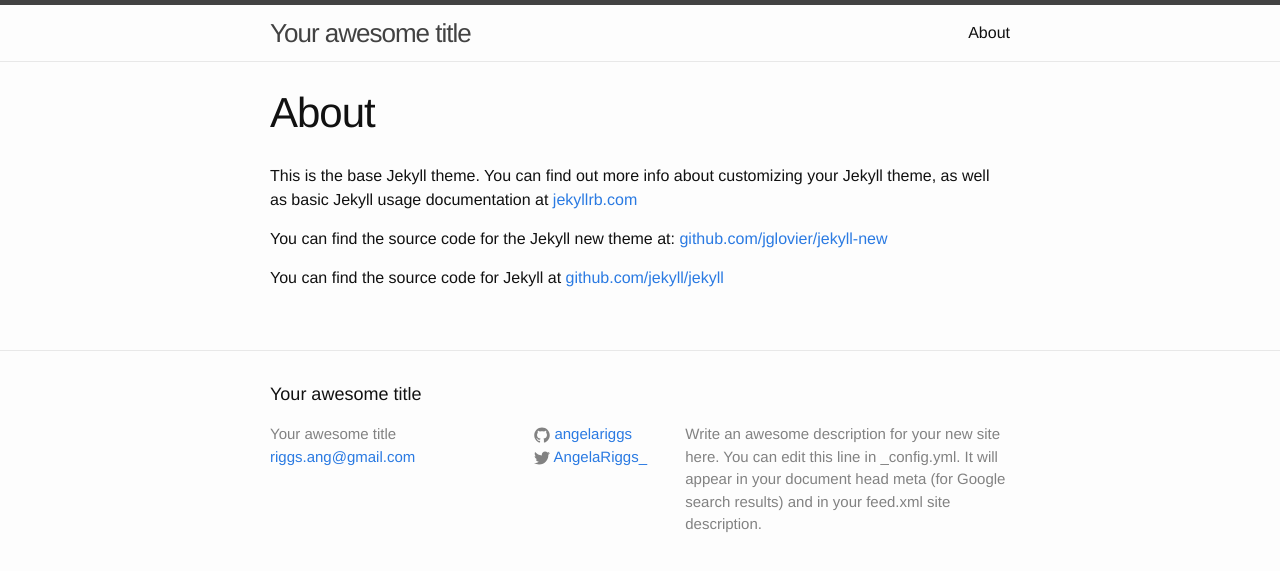
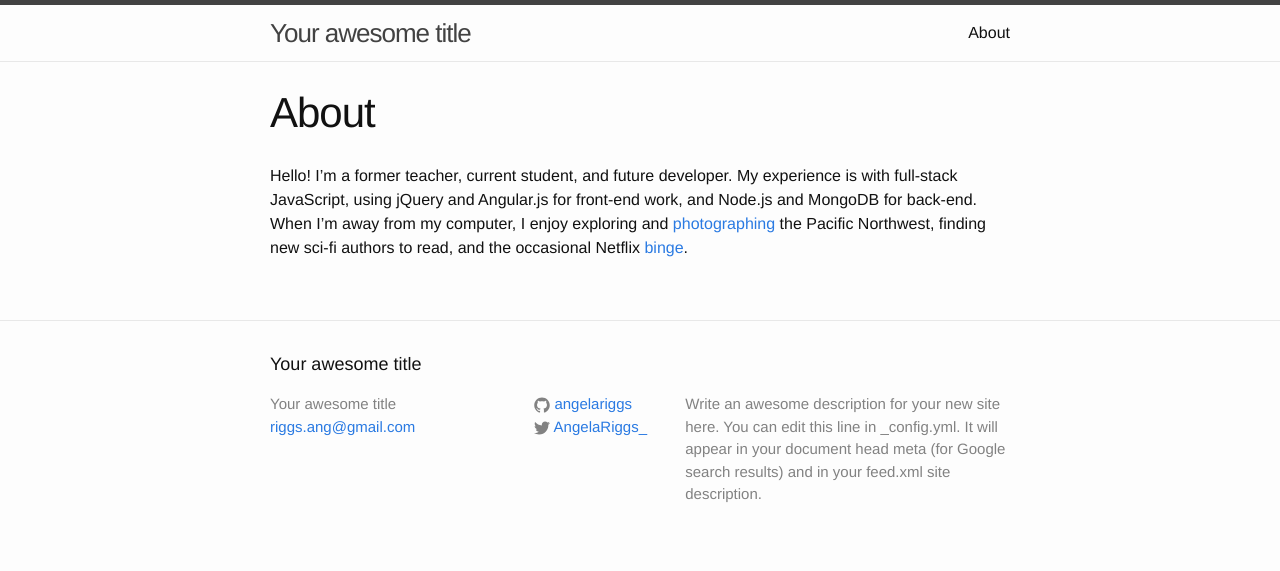
Before and after one commit to angelariggs/angelariggs.github.io, a Jekyll site: the page built from mySite/about.md, in a window 1280 px wide. Shown: the top 571 px of the page. Built offline with Jekyll 4.4.1, drawn with Linux system fonts in a browser that asks for light colours.

Commit message:
updated the about page

```diff
--- a/mySite/about.md
+++ b/mySite/about.md
@@ -4,8 +4,5 @@ title: About
 permalink: /about/
 ---
 
-This is the base Jekyll theme. You can find out more info about customizing your Jekyll theme, as well as basic Jekyll usage documentation at [jekyllrb.com](http://jekyllrb.com/)
-
-You can find the source code for the Jekyll new theme at: [github.com/jglovier/jekyll-new](https://github.com/jglovier/jekyll-new)
-
-You can find the source code for Jekyll at [github.com/jekyll/jekyll](https://github.com/jekyll/jekyll)
+Hello! I'm a former teacher, current student, and future developer. My experience is with full-stack JavaScript, using jQuery and Angular.js for front-end work, and Node.js and MongoDB for back-end.
+When I'm away from my computer, I enjoy exploring and [photographing](https://angelariggs.exposure.co/) the Pacific Northwest, finding new sci-fi authors to read, and the occasional Netflix [binge](http://en.wikipedia.org/wiki/Daredevil_%28TV_series%29).
```
